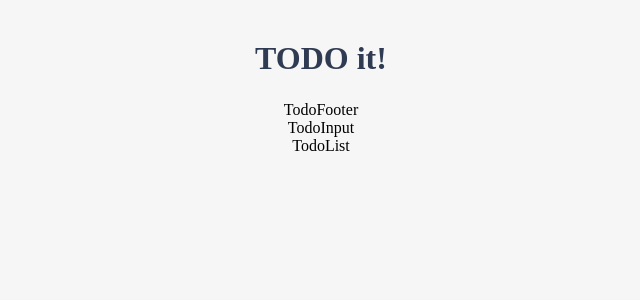
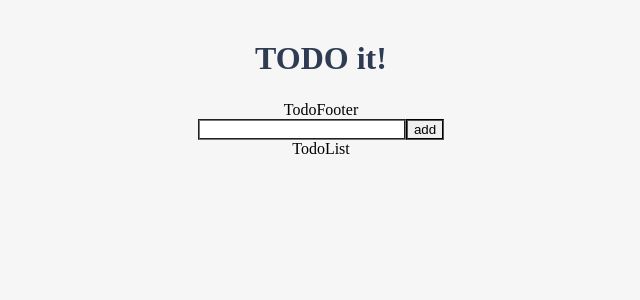
Before and after one commit to lsh955/vue-todo, a Vue app: page / in a window 1280 px wide. Shown: the top 300 px of the page, without its empty margins (319-959 px from the left). Built offline with nearby package versions, Linux system fonts and the light colour scheme.

Commit message:
TodoInput 컴포넌트의 할 일 저장 기능 구현

```diff
--- a/src/components/TodoInput.vue
+++ b/src/components/TodoInput.vue
@@ -1,15 +1,26 @@
 <template>
   <div>
-      TodoInput
+    <input type="text" v-model="newTodoItem" />
+    <button v-on:click="addTodo">add</button>
   </div>
 </template>
 
 <script>
 export default {
-
-}
+  data: function() {
+    return {
+      newTodoItem: ""
+    };
+  },
+  methods: {
+    addTodo: function() {
+      // 저장하는 로직
+      localStorage.setItem(this.newTodoItem, this.newTodoItem);
+      this.newTodoItem = "";
+    }
+  }
+};
 </script>
 
 <style>
-
 </style>
```
